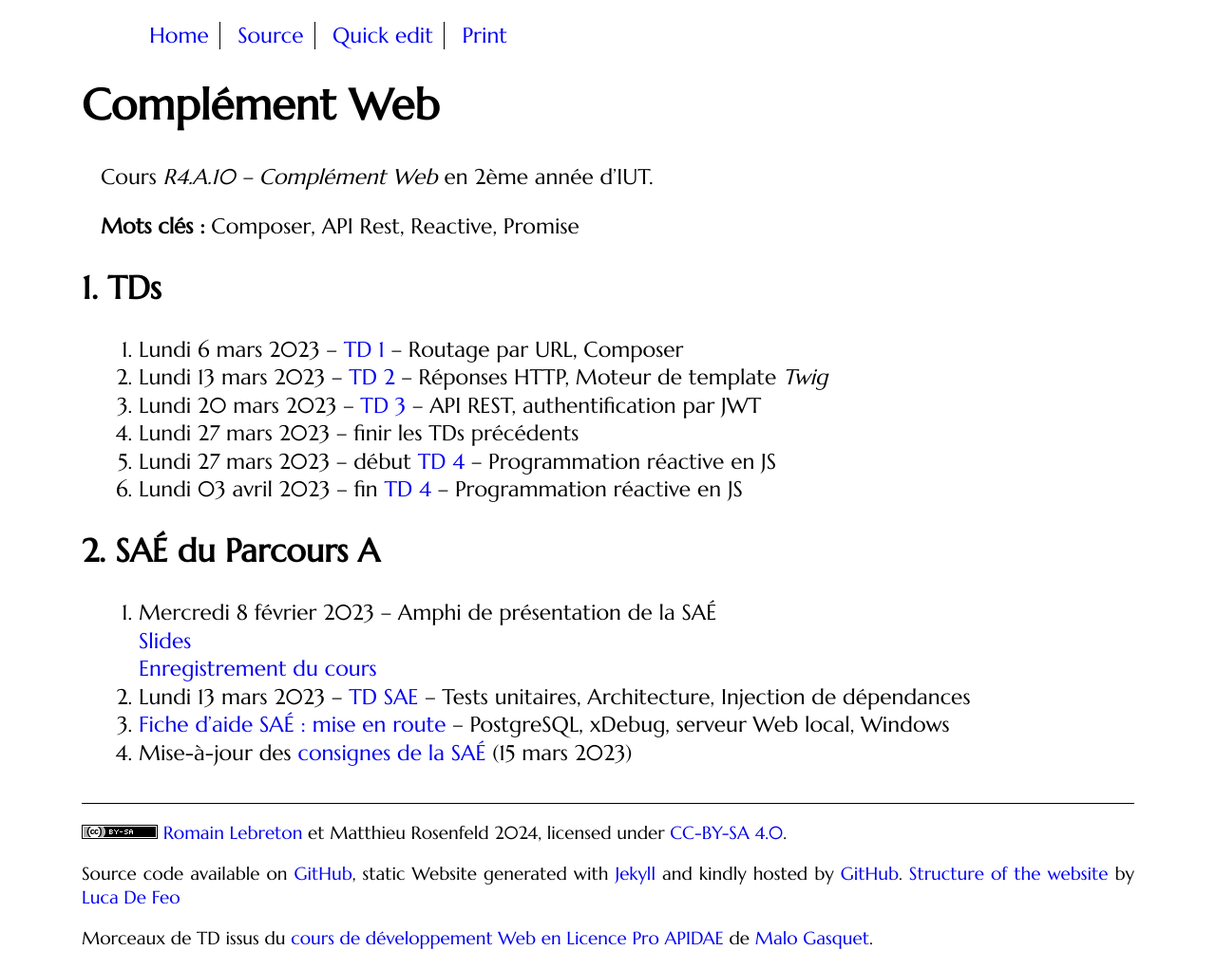
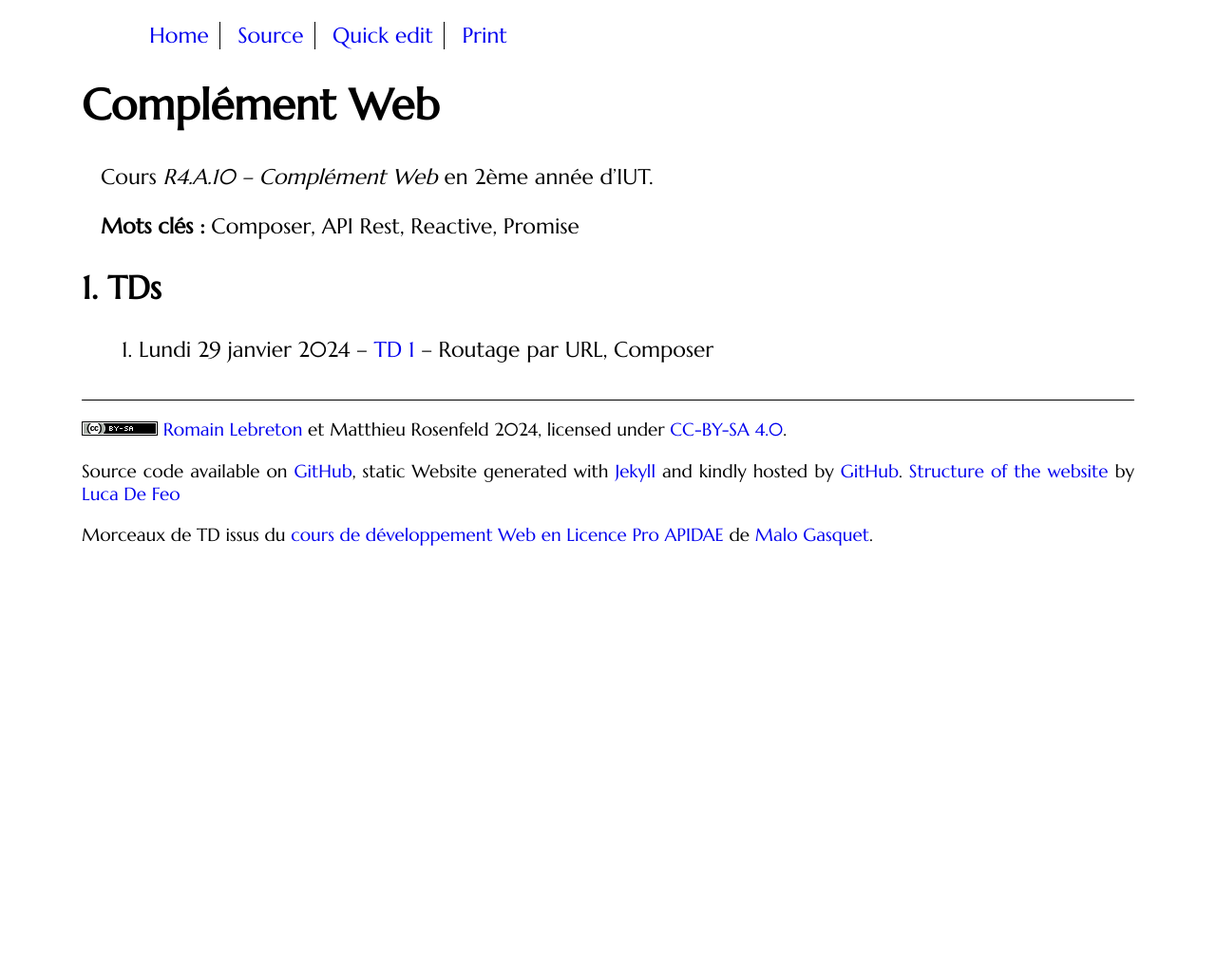
Before and after one commit to romainlebreton/R4.A.10-ComplementWeb, a Jekyll site: the page built from index.md, in a window 1280 px wide. Shown: the whole page at 95% size. Built offline with Jekyll 4.4.1, drawn with Linux system fonts in a browser that asks for light colours; some web fonts are replaced; after the commit the page ends 900 px from its top, so only the background shows below that.

Commit message:
Màj calendrier 2023-24

```diff
--- a/index.md
+++ b/index.md
@@ -13,19 +13,24 @@ Cours *R4.A.10 -- Complément Web* en
 
 
 ## TDs
-1. Lundi 6 mars 2023 -- [TD 1](tutorials/tutorial1) -- Routage par URL, Composer
-2. Lundi 13 mars 2023 -- [TD 2](tutorials/tutorial2) -- Réponses HTTP, Moteur de template *Twig*
-3. Lundi 20 mars 2023 -- [TD 3](tutorials/tutorial3) -- API REST, authentification par JWT
-4. Lundi 27 mars 2023 -- finir les TDs précédents
-5. Lundi 27 mars 2023 -- début [TD 4](https://gitlabinfo.iutmontp.univ-montp2.fr/r4.a.10-complementweb/TD4) -- Programmation réactive en JS
-6. Lundi 03 avril 2023 -- fin [TD 4](https://gitlabinfo.iutmontp.univ-montp2.fr/r4.a.10-complementweb/TD4) -- Programmation réactive en JS
+1. Lundi 29 janvier 2024 -- [TD 1](tutorials/tutorial1) -- Routage par URL, Composer
 
+<!--
+2. Lundi 13 mars 2024 -- [TD 2](tutorials/tutorial2) -- Réponses HTTP, Moteur de template *Twig*
+3. Lundi 20 mars 2024 -- [TD 3](tutorials/tutorial3) -- API REST, authentification par JWT
+4. Lundi 27 mars 2024 -- finir les TDs précédents
+5. Lundi 27 mars 2024 -- début [TD 4](https://gitlabinfo.iutmontp.univ-montp2.fr/r4.a.10-complementweb/TD4) -- Programmation réactive en JS
+6. Lundi 03 avril 2024 -- fin [TD 4](https://gitlabinfo.iutmontp.univ-montp2.fr/r4.a.10-complementweb/TD4) -- Programmation réactive en JS
+-->
+
+<!--
 ## SAÉ du Parcours A
 
-1. Mercredi 8 février 2023 -- Amphi de présentation de la SAÉ
+1. Mercredi 8 février 2024 -- Amphi de présentation de la SAÉ
    [Slides](classes/SAE4A.html)
    [Enregistrement du cours](https://scalelite.umontpellier.fr/playback/presentation/2.3/e49b10a7c1ccf0690a9d9fd7621261207c1f81ec-1675846964015)
-2. Lundi 13 mars 2023 -- [TD SAE](tutorials/tutorial_sae_tests_archi) -- Tests unitaires, Architecture, Injection de dépendances
+2. Lundi 13 mars 2024 -- [TD SAE](tutorials/tutorial_sae_tests_archi) -- Tests unitaires, Architecture, Injection de dépendances
 3. [Fiche d'aide SAÉ : mise en route](https://docs.google.com/document/d/10r3KsMhyRJp3YKPRL6erLP3su77PbnM2_-oE6xxXfVI/edit?usp=sharing)
    -- PostgreSQL, xDebug, serveur Web local, Windows
-4. Mise-à-jour des [consignes de la SAÉ](tutorials/consignes_SAE) (15 mars 2023)
+4. Mise-à-jour des [consignes de la SAÉ](tutorials/consignes_SAE) (15 mars 2024)
+-->
```
